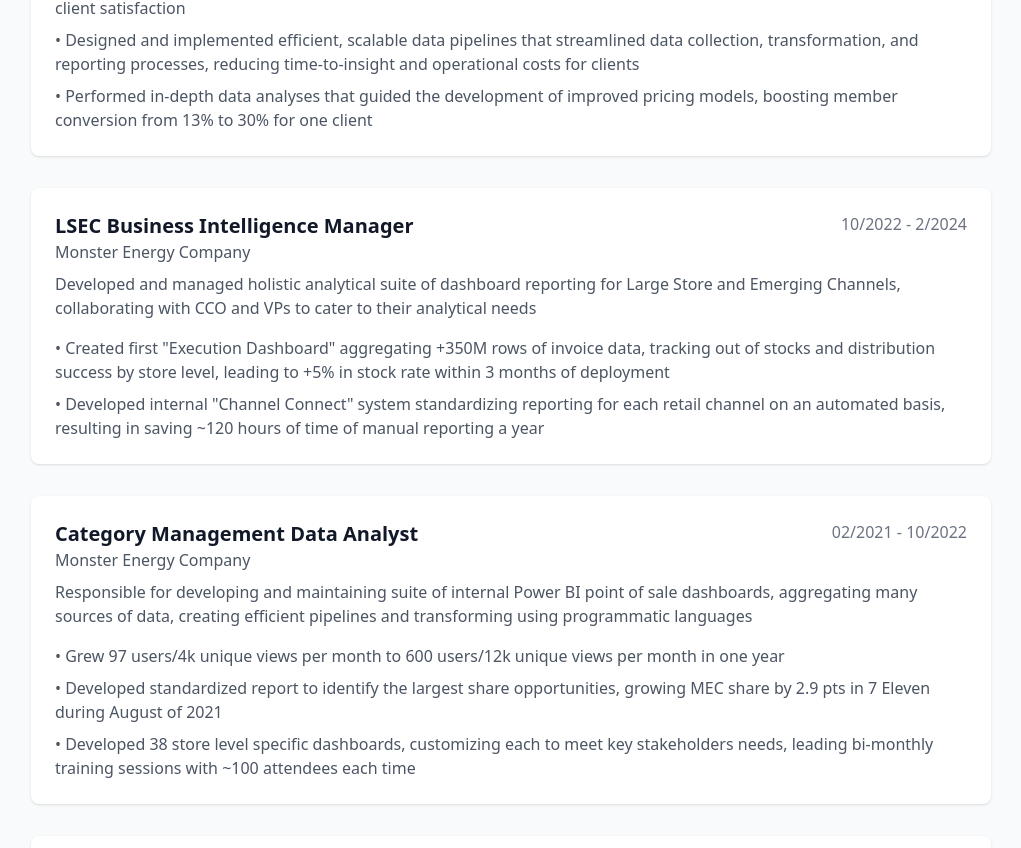
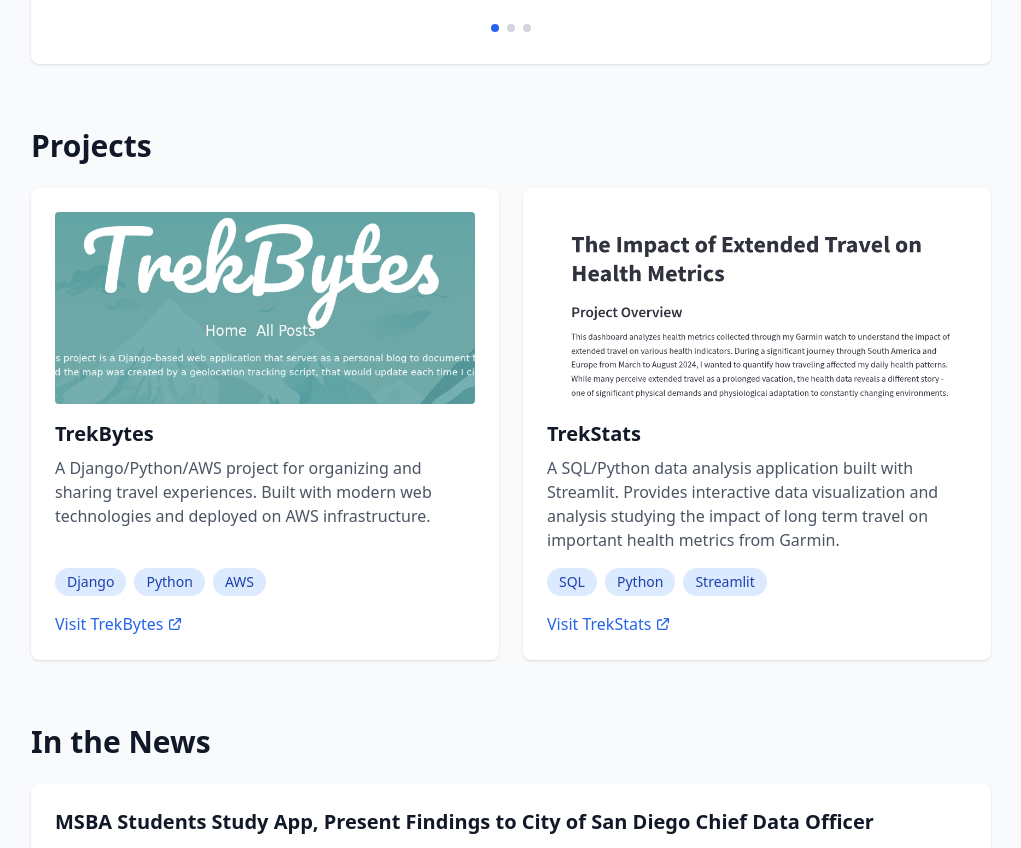
Before and after one commit to jayyyyteee/portfolio, a React (Vite) app: page / in a window 1280 px wide. Shown: the part 824-1672 px from the top of the page, without its empty margins (129-1150 px from the left). Built offline with nearby package versions, Linux system fonts and the light colour scheme.

Commit message:
new format,  add dedicated project section

```diff
--- a/src/App.tsx
+++ b/src/App.tsx
@@ -64,7 +64,7 @@
               Problem Solver, Data Storyteller & Analytics Professional
             </h2>
             <p className="mt-4 text-xl text-gray-600 max-w-2xl mx-auto">
-              Objective and passionate story-teller with 6+ years of experience with data transformation, analysis and visualization. Enthusiastic about strategic problems requiring innovative thought leadership to solve.
+              Data specalist and business intelligence professional with 6+ years of experience with transformation, analysis and visualization. Enthusiastic about strategic problems requiring innovative thought leadership to solve.
             </p>
             <div className="mt-8 flex justify-center space-x-6">
               <a href="https://github.com/jayyyyteee" className="text-gray-500 hover:text-gray-900">
@@ -78,33 +78,160 @@
               </a>
 
             </div>
+          </div>
+        </div>
+      </header>
+
+      {/* Main Content Section */}
+      <main className="max-w-5xl mx-auto px-4 py-12 sm:px-6 lg:px-8">
+        {/* What Others Are Saying Section - Moved to top */}
+        <section>
+          <h2 className="text-3xl font-bold text-gray-900">What Others Are Saying</h2>
+          <div className="mt-6">
+            <div className="bg-white p-8 rounded-lg shadow relative">
+              <div className="flex justify-between absolute top-4 left-4 right-4">
+                <button
+                  onClick={prevTestimonial}
+                  className="p-2 text-gray-600 hover:text-gray-900 transition-colors"
+                  aria-label="Previous testimonial"
+                >
+                  <ChevronLeft className="w-6 h-6" />
+                </button>
+                <button
+                  onClick={nextTestimonial}
+                  className="p-2 text-gray-600 hover:text-gray-900 transition-colors"
+                  aria-label="Next testimonial"
+                >
+                  <ChevronRight className="w-6 h-6" />
+                </button>
+              </div>
+              <div className="pt-8">
+                <blockquote className="text-lg text-gray-700 italic">
+                  "{testimonials[currentTestimonial].text}"
+                </blockquote>
+                <div className="mt-6">
+                  <p className="text-gray-900 font-semibold">{testimonials[currentTestimonial].author}</p>
+                  <p className="text-gray-600">{testimonials[currentTestimonial].title}</p>
+                </div>
+              </div>
+              <div className="flex justify-center mt-6 space-x-2">
+                {testimonials.map((_, index) => (
+                  <button
+                    key={index}
+                    onClick={() => setCurrentTestimonial(index)}
+                    className={`w-2 h-2 rounded-full transition-colors ${
+                      index === currentTestimonial ? 'bg-blue-600' : 'bg-gray-300'
+                    }`}
+                    aria-label={`Go to testimonial ${index + 1}`}
+                  />
+                ))}
+              </div>
+            </div>
+          </div>
+        </section>
+
+        {/* Projects Section */}
+        <section className="mt-16">
+          <h2 className="text-3xl font-bold text-gray-900">Projects</h2>
+          <div className="mt-6 grid grid-cols-1 gap-6 sm:grid-cols-2">
+            {/* TrekBytes Project Card */}
+            <div className="bg-white p-6 rounded-lg shadow overflow-hidden flex flex-col">
+              <div className="relative h-48 mb-4 bg-gray-200 rounded overflow-hidden">
+                {/* Replace the src with an actual screenshot of TrekBytes */}
+                <img
+                  src="/trekbytes-screenshot.png"
+                  alt="TrekBytes website screenshot"
+                  className="w-full h-full object-cover"
+                  onError={(e) => e.currentTarget.src = 'https://via.placeholder.com/600x300?text=TrekBytes+Screenshot'}
+                />
+              </div>
+              <h3 className="text-xl font-semibold text-gray-900">TrekBytes</h3>
+              <p className="text-gray-600 mt-2 flex-grow">
+                A Django/Python/AWS project for organizing and sharing travel experiences. Built with modern web technologies and deployed on AWS infrastructure.
+              </p>
+              <div className="mt-4 flex flex-wrap gap-2">
+                <span className="px-3 py-1 bg-blue-100 text-blue-800 rounded-full text-sm">Django</span>
+                <span className="px-3 py-1 bg-blue-100 text-blue-800 rounded-full text-sm">Python</span>
+                <span className="px-3 py-1 bg-blue-100 text-blue-800 rounded-full text-sm">AWS</span>
+              </div>
               <div className="mt-4">
                 <a
                   href="https://trekbytes.com"
                   target="_blank"
                   rel="noopener noreferrer"
-                className="text-blue-600 hover:text-blue-800 font-medium"
+                  className="text-blue-600 hover:text-blue-800 font-medium inline-flex items-center"
                 >
-                View My Django/Python/AWS Hobby Project: TrekBytes.com
+                  Visit TrekBytes
+                  <svg xmlns="http://www.w3.org/2000/svg" className="h-4 w-4 ml-1" fill="none" viewBox="0 0 24 24" stroke="currentColor">
+                    <path strokeLinecap="round" strokeLinejoin="round" strokeWidth={2} d="M10 6H6a2 2 0 00-2 2v10a2 2 0 002 2h10a2 2 0 002-2v-4M14 4h6m0 0v6m0-6L10 14" />
+                  </svg>
                 </a>
               </div>
-            <div className="mt-2">
+            </div>
+
+            {/* TrekStats Project Card */}
+            <div className="bg-white p-6 rounded-lg shadow overflow-hidden flex flex-col">
+              <div className="relative h-48 mb-4 bg-gray-200 rounded overflow-hidden">
+                {/* Replace the src with an actual screenshot of TrekStats */}
+                <img
+                  src="/trekstats-screenshot.png"
+                  alt="TrekStats application screenshot"
+                  className="w-full h-full object-cover"
+                  onError={(e) => e.currentTarget.src = 'https://via.placeholder.com/600x300?text=TrekStats+Screenshot'}
+                />
+              </div>
+              <h3 className="text-xl font-semibold text-gray-900">TrekStats</h3>
+              <p className="text-gray-600 mt-2 flex-grow">
+                A SQL/Python data analysis application built with Streamlit. Provides interactive data visualization and analysis studying the impact of long term travel on important health metrics from Garmin.
+              </p>
+              <div className="mt-4 flex flex-wrap gap-2">
+                <span className="px-3 py-1 bg-blue-100 text-blue-800 rounded-full text-sm">SQL</span>
+                <span className="px-3 py-1 bg-blue-100 text-blue-800 rounded-full text-sm">Python</span>
+                <span className="px-3 py-1 bg-blue-100 text-blue-800 rounded-full text-sm">Streamlit</span>
+              </div>
+              <div className="mt-4">
                 <a
                   href="https://trekstats.streamlit.app"
                   target="_blank"
                   rel="noopener noreferrer"
-                className="text-blue-600 hover:text-blue-800 font-medium"
+                  className="text-blue-600 hover:text-blue-800 font-medium inline-flex items-center"
                 >
-                View My SQL/Python Data Analysis App: TrekStats
+                  Visit TrekStats
+                  <svg xmlns="http://www.w3.org/2000/svg" className="h-4 w-4 ml-1" fill="none" viewBox="0 0 24 24" stroke="currentColor">
+                    <path strokeLinecap="round" strokeLinejoin="round" strokeWidth={2} d="M10 6H6a2 2 0 00-2 2v10a2 2 0 002 2h10a2 2 0 002-2v-4M14 4h6m0 0v6m0-6L10 14" />
+                  </svg>
                 </a>
               </div>
             </div>
           </div>
-      </header>
+        </section>
+
+        {/* In the News Section - Moved to be after Projects */}
+        <section className="mt-16">
+          <h2 className="text-3xl font-bold text-gray-900">In the News</h2>
+          <div className="mt-6">
+            <div className="bg-white p-6 rounded-lg shadow">
+              <div className="flex flex-col space-y-4">
+                <a
+                  href="https://merage.uci.edu/news/2020/03/msba-students-study-app,-present-findings-to-city-of-san-diego-chief-data-officer.html"
+                  target="_blank"
+                  rel="noopener noreferrer"
+                  className="group"
+                >
+                  <h3 className="text-xl font-semibold text-gray-900 group-hover:text-blue-600">
+                    MSBA Students Study App, Present Findings to City of San Diego Chief Data Officer
+                  </h3>
+                  <p className="text-gray-600 mt-2">
+                    UCI Paul Merage School of Business - March 2020
+                  </p>
+                </a>
+              </div>
+            </div>
+          </div>
+        </section>
 
         {/* Experience Section */}
-      <main className="max-w-5xl mx-auto px-4 py-12 sm:px-6 lg:px-8">
-        <section>
+        <section className="mt-16">
           <h2 className="text-3xl font-bold text-gray-900">Experience</h2>
           <div className="mt-6 space-y-8">
             {/* Off The Charts Data */}
@@ -190,76 +317,6 @@
           </div>
         </section>
 
-        {/* In the News Section */}
-        <section className="mt-16">
-          <h2 className="text-3xl font-bold text-gray-900">In the News</h2>
-          <div className="mt-6">
-            <div className="bg-white p-6 rounded-lg shadow">
-              <div className="flex flex-col space-y-4">
-                <a
-                  href="https://merage.uci.edu/news/2020/03/msba-students-study-app,-present-findings-to-city-of-san-diego-chief-data-officer.html"
-                  target="_blank"
-                  rel="noopener noreferrer"
-                  className="group"
-                >
-                  <h3 className="text-xl font-semibold text-gray-900 group-hover:text-blue-600">
-                    MSBA Students Study App, Present Findings to City of San Diego Chief Data Officer
-                  </h3>
-                  <p className="text-gray-600 mt-2">
-                    UCI Paul Merage School of Business - March 2020
-                  </p>
-                </a>
-              </div>
-            </div>
-          </div>
-        </section>
-
-        {/* What Others Are Saying Section */}
-        <section className="mt-16">
-          <h2 className="text-3xl font-bold text-gray-900">What Others Are Saying</h2>
-          <div className="mt-6">
-            <div className="bg-white p-8 rounded-lg shadow relative">
-              <div className="flex justify-between absolute top-4 left-4 right-4">
-                <button
-                  onClick={prevTestimonial}
-                  className="p-2 text-gray-600 hover:text-gray-900 transition-colors"
-                  aria-label="Previous testimonial"
-                >
-                  <ChevronLeft className="w-6 h-6" />
-                </button>
-                <button
-                  onClick={nextTestimonial}
-                  className="p-2 text-gray-600 hover:text-gray-900 transition-colors"
-                  aria-label="Next testimonial"
-                >
-                  <ChevronRight className="w-6 h-6" />
-                </button>
-              </div>
-              <div className="pt-8">
-                <blockquote className="text-lg text-gray-700 italic">
-                  "{testimonials[currentTestimonial].text}"
-                </blockquote>
-                <div className="mt-6">
-                  <p className="text-gray-900 font-semibold">{testimonials[currentTestimonial].author}</p>
-                  <p className="text-gray-600">{testimonials[currentTestimonial].title}</p>
-                </div>
-              </div>
-              <div className="flex justify-center mt-6 space-x-2">
-                {testimonials.map((_, index) => (
-                  <button
-                    key={index}
-                    onClick={() => setCurrentTestimonial(index)}
-                    className={`w-2 h-2 rounded-full transition-colors ${
-                      index === currentTestimonial ? 'bg-blue-600' : 'bg-gray-300'
-                    }`}
-                    aria-label={`Go to testimonial ${index + 1}`}
-                  />
-                ))}
-              </div>
-            </div>
-          </div>
-        </section>
-
         {/* Skills Section */}
         <section className="mt-16">
           <h2 className="text-3xl font-bold text-gray-900">Skills & Certifications</h2>
```
Also changed, not shown: trekbytes-screenshot.png (added), trekstats-screenshot.png (added). Lines whose indentation alone changed are shown as unchanged.
